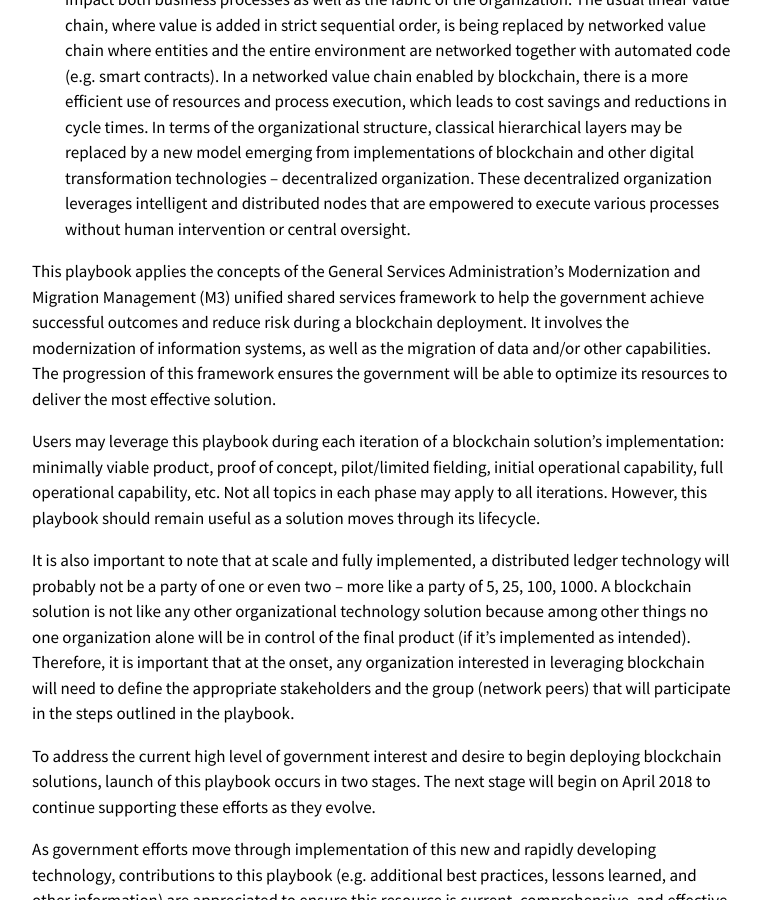
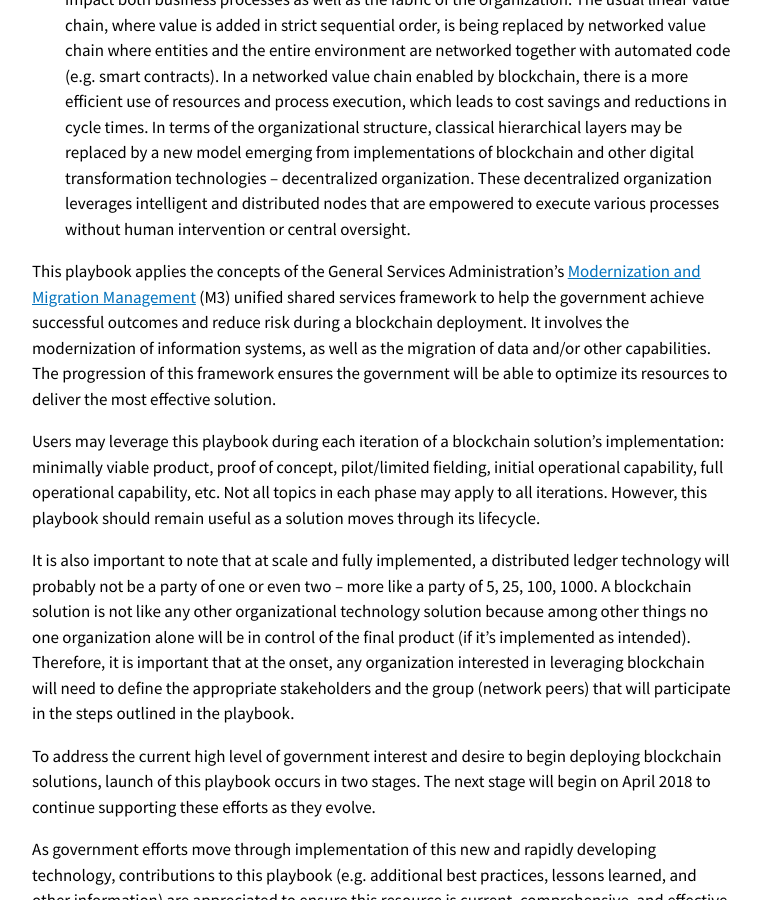
Before and after one commit to blockchain-working-group/blockchain-playbook, a Jekyll site: the page built from pages/intro.md, in a window 1280 px wide and 900 px high, scrolled down 697 px. Shown: the whole window, without its empty margins (398-1159 px from the left). Built offline with Jekyll 4.4.1, drawn with Linux system fonts in a browser that asks for light colours; part of the change alters nothing that is shown.

```diff
--- a/pages/intro.md
+++ b/pages/intro.md
@@ -15,7 +15,7 @@ As noted in the Blockchain [Primer](https://www.actiac.org/act-iac-white-paper-e
 
 - **Blockchain and decentralized organizations:** Blockchain has the potential to significantly impact both business processes as well as the fabric of the organization. The usual linear value chain, where value is added in strict sequential order, is being replaced by networked value chain where entities and the entire environment are networked together with automated code (e.g. smart contracts). In a networked value chain enabled by blockchain, there is a more efficient use of resources and process execution, which leads to cost savings and reductions in cycle times. In terms of the organizational structure, classical hierarchical layers may be replaced by a new model emerging from implementations of blockchain and other digital transformation technologies – decentralized organization. These decentralized organization leverages intelligent and distributed nodes that are empowered to execute various processes without human intervention or central oversight.
 
-This playbook applies the concepts of the General Services Administration’s Modernization and Migration Management (M3) unified shared services framework to help the government achieve successful outcomes and reduce risk during a blockchain deployment. It involves the modernization of information systems, as well as the migration of data and/or other capabilities. The progression of this framework ensures the government will be able to optimize its resources to deliver the most effective solution.
+This playbook applies the concepts of the General Services Administration’s [Modernization and Migration Management](https://ussm.gsa.gov/m3/) (M3) unified shared services framework to help the government achieve successful outcomes and reduce risk during a blockchain deployment. It involves the modernization of information systems, as well as the migration of data and/or other capabilities. The progression of this framework ensures the government will be able to optimize its resources to deliver the most effective solution.
 
 Users may leverage this playbook during each iteration of a blockchain solution’s implementation: minimally viable product, proof of concept, pilot/limited fielding, initial operational capability, full operational capability, etc. Not all topics in each phase may apply to all iterations. However, this playbook should remain useful as a solution moves through its lifecycle.
 
```
